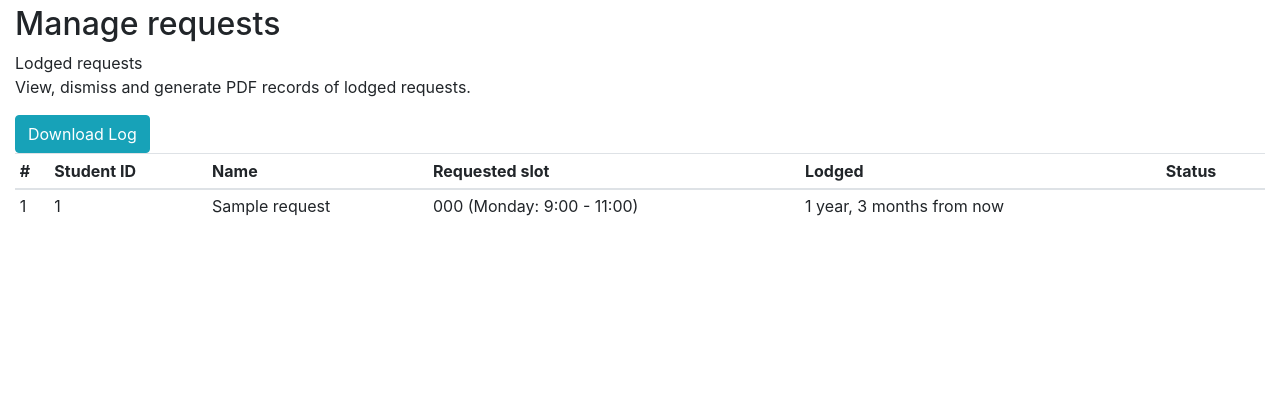
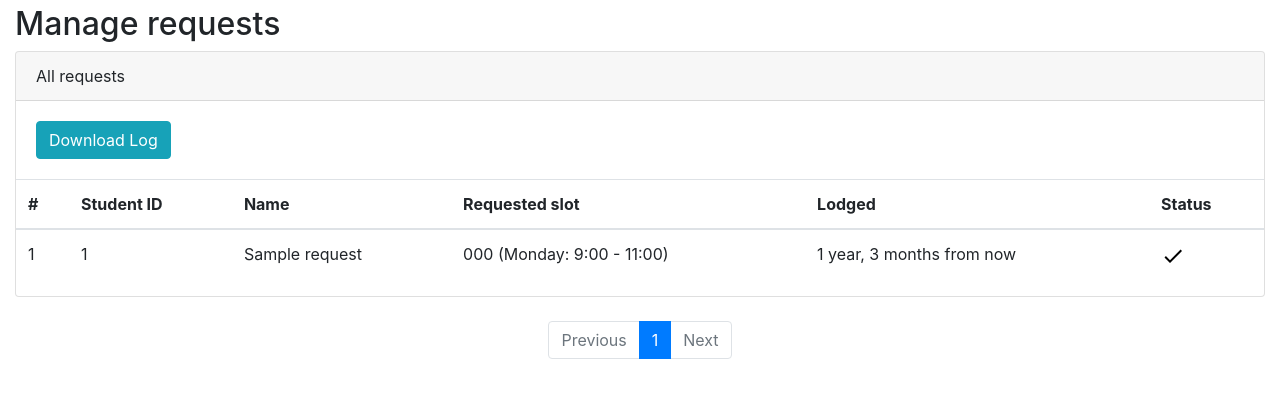
Before and after one commit to chehanr/tutreq, a Django app: page /manage/ in a window 1280 px wide. Shown: the part 58-456 px from the top of the page. Run offline with Django 3.2, Linux system fonts and the light colour scheme; a user stored in the database is signed in; tables that the repository leaves empty hold one stand-in row (values such as "Sample post"); parts of the project's set-up code (start-up, migrations or seed data) failed here and were passed over; some libraries are stand-ins or nearby versions.

Commit message:
Updated request_management bootstrap.

```diff
--- a/core/templates/requests_manage.html
+++ b/core/templates/requests_manage.html
@@ -10,15 +10,17 @@
         <div class="page-header">
             <h2>Manage requests</h2>
         </div>
-        <div class="panel panel-default">
-            <div class="panel-heading">Lodged requests</div>
-            <div class="panel-body">
-                <p>View, dismiss and generate PDF records of lodged requests.</p>
+        <div class="card">
+            <div class="card-header">All requests</div>
+            <div class="card-body">
+                <!-- <h5 class="card-title">Special title treatment</h5> -->
+                <!-- <p class="card-text">View, dismiss and generate PDF records of lodged requests.</p> -->
                 <button id="manageCSVLogButton" type="button" class="btn btn-info" data-request-id="" onclick="location.href = '../generate_csv/';">Download
                     Log</button>
             </div>
             <div class="table-responsive">
-                <table class="table table-sm table-hover">
+                <div class="table-responsive">
+                    <table class="table table-hover">
                         <thead>
                             <tr>
                                 <th>#</th>
@@ -38,7 +40,13 @@
                                 <td>{{ request.slot }}</td>
                                 <td>{{ request.date_time|naturaltime }}</td>
                                 <td>
-                                <span id="tableRequestStatusIcon" class="{% if request.dismissed %}glyphicon glyphicon-ok{% else %}glyphicon glyphicon-time{% endif %}"></span>
+                                    {% if request.dismissed %}
+                                    <img id="tableRequestStatusIcon" src="{% static 'icons/check.svg' %}" alt="Dismissed"
+                                        title="Dismissed">
+                                    {% else %}
+                                    <img id="tableRequestStatusIcon" src="{% static 'icons/clock-outline.svg' %}" alt="Waiting"
+                                        title="Waiting">
+                                    {% endif%}
                                 </td>
                             </tr>
                             {% endfor %}
@@ -46,38 +54,41 @@
                     </table>
                 </div>
             </div>
-        <nav>
-            {% if requests.has_other_pages %}
-            <ul class="pagination">
+        </div>
+        <br />
+        <nav aria-label="Request manage pagination">
+            <ul class="pagination justify-content-center">
                 {% if requests.has_previous %}
-                <li>
-                    <a href="?page={{ requests.previous_page_number }}">&laquo;</a>
+                <li class="page-item">
+                    <a class="page-link" href="?page={{ requests.previous_page_number }}" tabindex="-1">Previous</a>
                 </li>
                 {% else %}
-                <li class="disabled">
-                    <span>&laquo;</span>
+                <li class="page-item disabled">
+                    <a class="page-link" href="#" tabindex="-1">Previous</a>
                 </li>
-                {% endif %} {% for i in requests.paginator.page_range %} {% if requests.number == i %}
-                <li class="active">
-                    <span>{{ i }}
+                {% endif %}
+                {% for i in requests.paginator.page_range %}
+                {% if requests.number == i %}
+                <li class="page-item active">
+                    <span class="page-link">
+                        {{ i }}
                         <span class="sr-only">(current)</span>
                     </span>
                 </li>
                 {% else %}
-                <li>
-                    <a href="?page={{ i }}">{{ i }}</a>
-                </li>
-                {% endif %} {% endfor %} {% if requests.has_next %}
-                <li>
-                    <a href="?page={{ requests.next_page_number }}">&raquo;</a>
+                <li class="page-item"><a class="page-link" href="?page={{ i }}">{{ i }}</a></li>
+                {% endif %}
+                {% endfor %}
+                {% if requests.has_next %}
+                <li class="page-item">
+                    <a class="page-link" href="?page={{ requests.next_page_number }}">Next</a>
                 </li>
                 {% else %}
-                <li class="disabled">
-                    <span>&raquo;</span>
+                <li class="page-item disabled">
+                    <a class="page-link" href="#">Next</a>
                 </li>
                 {% endif %}
             </ul>
-            {% endif %}
         </nav>
         {% include '__items/modal_request_detail.html' %}
     </div>
```
Lines whose indentation alone changed are shown as unchanged.
